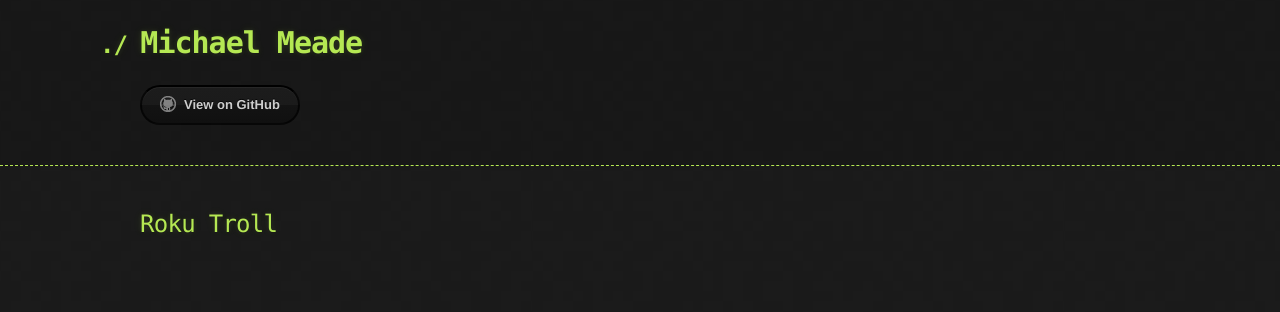
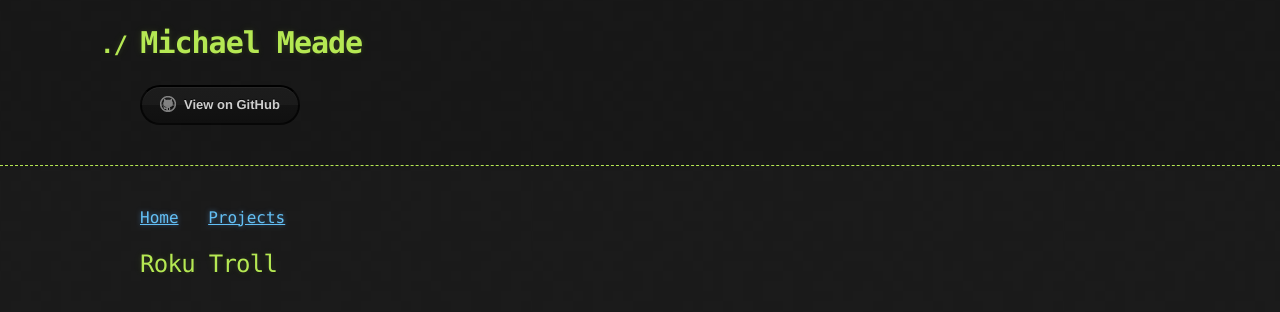
Before and after one commit to Michael-Meade/MinerFind, a Jekyll site: the page built from Projects/RokuTroll.md, in a window 1280 px wide. Shown: the top 312 px of the page. Built offline with Jekyll 4.4.1, drawn with Linux system fonts in a browser that asks for light colours; our own code applies the rules of GitHub Pages for plain Markdown files; the repository's description, which GitHub fills in, is left out.

Commit message:
Update RokuTroll.md

```diff
--- a/Projects/RokuTroll.md
+++ b/Projects/RokuTroll.md
@@ -1 +1,3 @@
+<a href="https://michael-meade.github.io/" style='margin-right:20px'>Home</a>
+<a href="https://michael-meade.github.io/Projects" style='margin-right:20px'>Projects</a>
 ## Roku Troll
```
